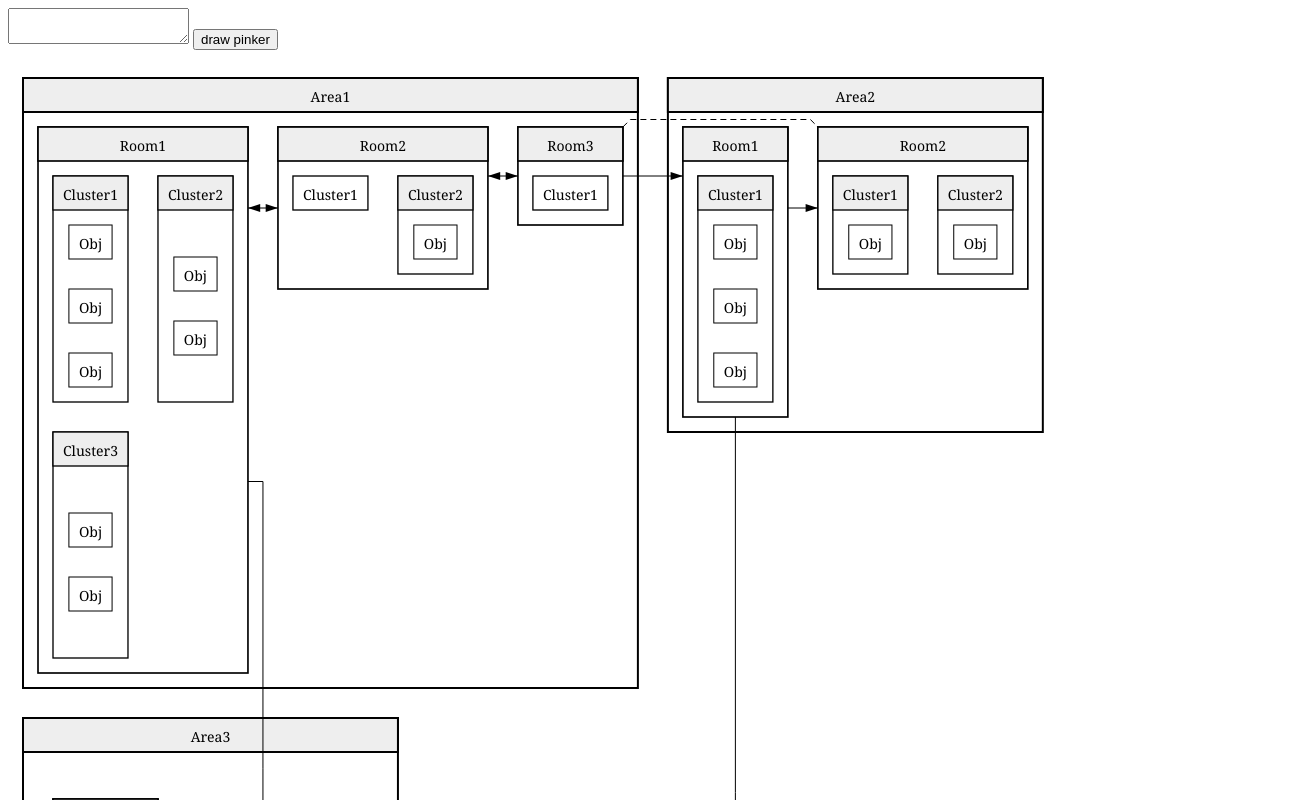
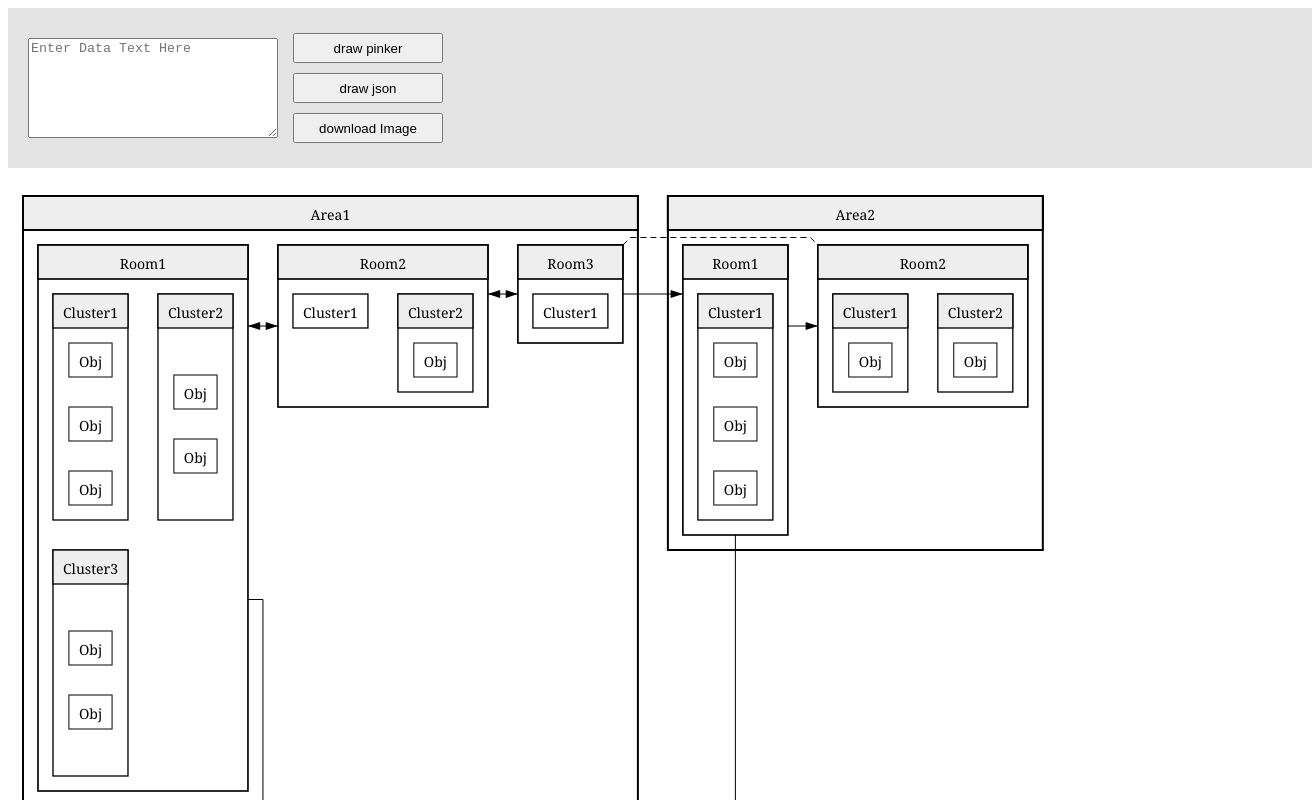
Before and after one commit to ofekmiz/Open-Dungeon-js-test-tool, a plain HTML site: page index.html in a window 1280 px wide. Shown: the top 800 px of the page, 1312 px wide, since content can reach past the window. Drawn offline with Linux system fonts and the light colour scheme.

Commit message:
download image test

```diff
--- a/OpenDungeon.js
+++ b/OpenDungeon.js
@@ -1,92 +1,4 @@
 var dungeon = dungeon || {};
-const jsonExample = {};
-const pinkerExample = `
-Layout:
-    [Area1]...[Area2]
-    [Area3]
-
-    [Area1]:
-        Layout:
-            [Room1][Room2][Room3]
-        Relate:
-            [Room1]<->[Room2]
-            [Room2]<->[Room3]
-            [Room3]->[Area2.Room1]
-            [Room3]--[Area2.Room2]
-
-        [Area1.Room1]:
-            Layout:
-                [Cluster1][Cluster2]
-                [Cluster3]
-            [Area1.Room1.Cluster1]:
-                Layout:
-                    [Obj]
-                    [Obj]
-                    [Obj]
-            [Area1.Room1.Cluster2]:
-                Layout:
-                    [Obj]
-                    [Obj]
-            [Area1.Room1.Cluster3]:
-                Layout:
-                    [Obj]
-                    [Obj]
-        [Area1.Room2]:
-            Layout:
-            [Cluster1][Cluster2]
-            [Area1.Room2.Cluster2]:
-                Layout:
-                    [Obj]
-        [Area1.Room3]:
-            Layout:
-            [Cluster1]
-
-    [Area2]:
-        Layout:
-            [Room1][Room2]
-        Relate:
-        [Room1]->[Room2]
-
-        [Area2.Room1]:
-            Layout:
-            [Cluster1]
-            [Area2.Room1.Cluster1]:
-                Layout:
-                    [Obj]
-                    [Obj]
-                    [Obj]
-        [Area2.Room2]:
-            Layout:
-            [Cluster1][Cluster2]
-            [Area2.Room2.Cluster1]:
-                Layout:
-                    [Obj]
-            [Area2.Room2.Cluster2]:
-                Layout:
-                    [Obj]
-
-    [Area3]:
-        Layout:
-            [Room1]
-            [Room2]
-        Relate:
-            [Room1]--[Room2]
-            [Area1.Room1]->[Room2]
-            [Area2.Room1]->[Room2]
-    [Area3.Room1]:
-        Layout:
-        [Cluster1]
-        [Area3.Room1.Cluster1]:
-                Layout:
-                    [Obj]
-    [Area3.Room2]:
-        Layout:
-        [Cluster1][Cluster2][Cluster3]
-        [Area3.Room2.Cluster2]:
-                Layout:
-                    [Obj]
-                    [Obj]
-`;
 dungeon.drawJson = function (id, json) {
   const elem = document.getElementById(id);
   elem.innerHTML = convertJsonToPinker(json);
--- a/index.html
+++ b/index.html
@@ -6,28 +6,153 @@
 </head>
 
 <body>
-	<textarea id="textInput" name="textInput"></textarea>
-	<input type="button" value="draw pinker" name="draw pinker" onClick="drawPinkerText()"/>
-	<!-- <input type="button" value="draw json" name="draw json" onClick="drawJsonText()"/> -->
+	<div id="inputContainer">
+		<textarea id="textInput" placeholder="Enter Data Text Here"></textarea>
+		<div>
+			<input type="button" value="draw pinker" name="draw pinker" onClick="drawPinkerText()" /><br>
+			<input type="button" value="draw json" name="draw json" onClick="drawJsonText()" /><br>
+			<input type="button" value="download Image" name="download Image" onClick="downloadImage()" />
+		</div>
+	</div>
+	<pre id='Source01' class='pinker'></pre>
 
-	<pre id='Source01' class='pinker'>
-		Layout:
-			[A][B]
-		Relate:
-			[A]->[B]
-	</pre>
 </body>
 
 </html>
 <script type='text/javascript'>
+	const jsonExample = {
+
+	};
+	const pinkerExample = `
+	Layout:
+		[Area1]...[Area2]
+		[Area3]
+
+		[Area1]:
+			Layout:
+				[Room1][Room2][Room3]
+			Relate:
+				[Room1]<->[Room2]
+				[Room2]<->[Room3]
+				[Room3]->[Area2.Room1]
+				[Room3]--[Area2.Room2]
+
+			[Area1.Room1]:
+				Layout:
+					[Cluster1][Cluster2]
+					[Cluster3]
+				[Area1.Room1.Cluster1]:
+					Layout:
+						[Obj]
+						[Obj]
+						[Obj]
+				[Area1.Room1.Cluster2]:
+					Layout:
+						[Obj]
+						[Obj]
+				[Area1.Room1.Cluster3]:
+					Layout:
+						[Obj]
+						[Obj]
+			[Area1.Room2]:
+				Layout:
+				[Cluster1][Cluster2]
+				[Area1.Room2.Cluster2]:
+					Layout:
+						[Obj]
+			[Area1.Room3]:
+				Layout:
+				[Cluster1]
+
+		[Area2]:
+			Layout:
+				[Room1][Room2]
+			Relate:
+			[Room1]->[Room2]
+
+			[Area2.Room1]:
+				Layout:
+				[Cluster1]
+				[Area2.Room1.Cluster1]:
+					Layout:
+						[Obj]
+						[Obj]
+						[Obj]
+			[Area2.Room2]:
+				Layout:
+				[Cluster1][Cluster2]
+				[Area2.Room2.Cluster1]:
+					Layout:
+						[Obj]
+				[Area2.Room2.Cluster2]:
+					Layout:
+						[Obj]
+
+		[Area3]:
+			Layout:
+				[Room1]
+				[Room2]
+			Relate:
+				[Room1]--[Room2]
+				[Area1.Room1]->[Room2]
+				[Area2.Room1]->[Room2]
+		[Area3.Room1]:
+			Layout:
+			[Cluster1]
+			[Area3.Room1.Cluster1]:
+					Layout:
+						[Obj]
+		[Area3.Room2]:
+			Layout:
+			[Cluster1][Cluster2][Cluster3]
+			[Area3.Room2.Cluster2]:
+					Layout:
+						[Obj]
+						[Obj]
+	`;
 	dungeon.drawPinker('Source01', pinkerExample);
 
-	function drawPinkerText(){
+	function drawPinkerText() {
 		const text = document.getElementById('textInput').value;
 		dungeon.drawPinker('Source01', text);
 	}
-	function drawJsonText(){
+	function drawJsonText() {
 		const text = document.getElementById('textInput').value;
 		dungeon.drawJson('Source01', text);
 	}
+
+	function downloadImage() {
+		var link = document.createElement("a");
+		link.download = "image.png";
+		var canvas = document.getElementById('canvas-Source01');
+		canvas.toBlob(function (blob) {
+			link.href = URL.createObjectURL(blob);
+			console.log(blob);
+			console.log(link.href);
+		}, 'image/png')
+		link.click();
+	}
 </script>
+<style>
+	#inputContainer {
+		width: 100%;
+		display: flex;
+		gap: 10px;
+		min-height: 50px;
+		align-content: flex-end;
+		align-items: center;
+		background-color: #e3e3e3;
+		padding: 20px;
+	}
+
+	#inputContainer input[type="button"] {
+		height: 30px;
+		width: 150px;
+		margin: 5px;
+	}
+
+	#inputContainer textarea {
+		height: 100px;
+		width: 250px;
+	}
+</style>
```
